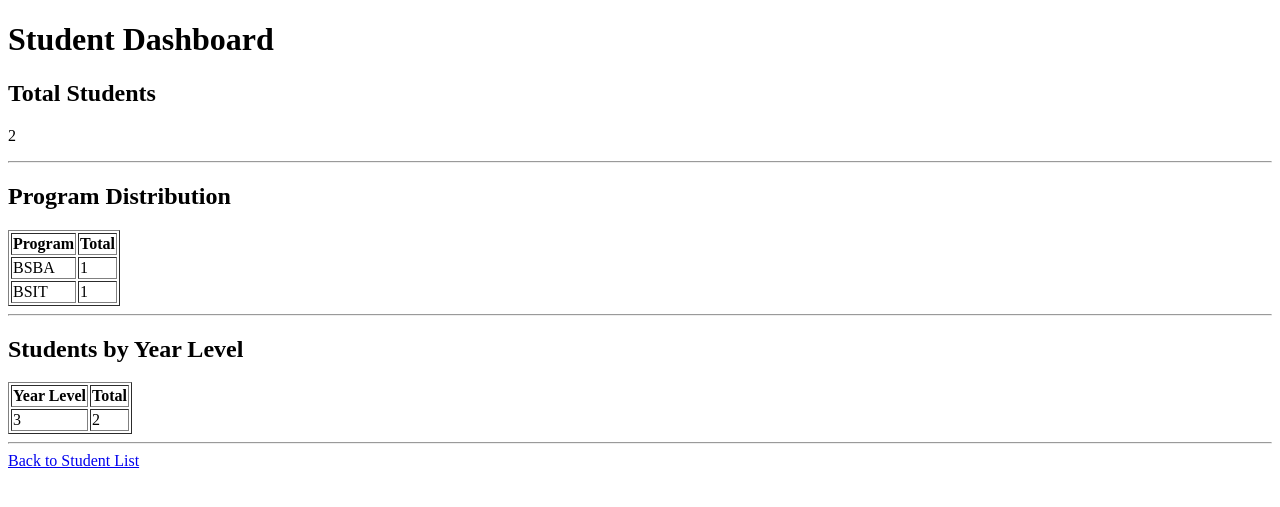
After one commit to mihaillo2005/MJL_DJANGOWEBAPP, a Django app: page /registration/dashboard/ in a window 1280 px wide. The commit adds this page. Shown: the top 507 px of the page. Run offline with Django 5.2, Linux system fonts and the light colour scheme; data comes from the database, SQL or seed files in the repository; both versions use the stored data as it was after the commit.

Commit message:
Add student dashboard for Module 04

```diff
--- /dev/null
+++ b/registration/templates/registration/student_dashboard.html
@@ -0,0 +1,73 @@
+<!DOCTYPE html>
+<html>
+<head>
+    <title>Student Dashboard</title>
+</head>
+<body>
+
+    <h1>Student Dashboard</h1>
+
+    <h2>Total Students</h2>
+
+    <p>
+        {{ total_students }}
+    </p>
+
+    <hr>
+
+    <h2>Program Distribution</h2>
+
+    <table border="1">
+        <tr>
+            <th>Program</th>
+            <th>Total</th>
+        </tr>
+
+        {% for item in program_summary %}
+        <tr>
+            <td>{{ item.program }}</td>
+            <td>{{ item.total }}</td>
+        </tr>
+
+        {% empty %}
+        <tr>
+            <td colspan="2">
+                No program data available.
+            </td>
+        </tr>
+        {% endfor %}
+    </table>
+
+    <hr>
+
+    <h2>Students by Year Level</h2>
+
+    <table border="1">
+        <tr>
+            <th>Year Level</th>
+            <th>Total</th>
+        </tr>
+
+        {% for item in year_summary %}
+        <tr>
+            <td>{{ item.year_level }}</td>
+            <td>{{ item.total }}</td>
+        </tr>
+
+        {% empty %}
+        <tr>
+            <td colspan="2">
+                No year-level data available.
+            </td>
+        </tr>
+        {% endfor %}
+    </table>
+
+    <hr>
+
+    <a href="{% url 'student_list' %}">
+        Back to Student List
+    </a>
+
+</body>
+</html>
--- a/registration/templates/registration/student_list.html
+++ b/registration/templates/registration/student_list.html
@@ -8,6 +8,8 @@
     <h1>Registered Students</h1>
 
     <a href="{% url 'student_create' %}">Register Student</a>
+    |
+    <a href="{% url 'student_dashboard' %}">Student Dashboard</a>
 
     <br><br>
 
--- a/registration/urls.py
+++ b/registration/urls.py
@@ -2,24 +2,13 @@ from django.urls import path
 from . import views
 
 urlpatterns = [
+    path('', views.student_list, name='student_list'),
+    path('add/', views.student_create, name='student_create'),
+    path('edit/<int:pk>/', views.student_update, name='student_update'),
+    path('delete/<int:pk>/', views.student_delete, name='student_delete'),
     path(
-        '',
-        views.student_list,
-        name='student_list'
-    ),
-    path(
-        'add/',
-        views.student_create,
-        name='student_create'
-    ),
-    path(
-        'edit/<int:pk>/',
-        views.student_update,
-        name='student_update'
-    ),
-    path(
-        'delete/<int:pk>/',
-        views.student_delete,
-        name='student_delete'
+        'dashboard/',
+        views.student_dashboard,
+        name='student_dashboard'
     ),
 ]
--- a/registration/views.py
+++ b/registration/views.py
@@ -1,4 +1,5 @@
 from django.shortcuts import render, redirect, get_object_or_404
+from django.db.models import Count
 from .models import Student
 from .forms import StudentForm
 
@@ -6,6 +7,7 @@ from .forms import StudentForm
 def student_create(request):
     if request.method == 'POST':
         form = StudentForm(request.POST)
+
         if form.is_valid():
             form.save()
             return redirect('student_list')
@@ -27,6 +29,8 @@ def student_list(request):
         'registration/student_list.html',
         {'students': students}
     )
+
+
 def student_update(request, pk):
     student = get_object_or_404(Student, pk=pk)
 
@@ -64,3 +68,33 @@ def student_delete(request, pk):
         'registration/student_confirm_delete.html',
         {'student': student}
     )
+
+
+def student_dashboard(request):
+    students = Student.objects.all()
+
+    total_students = students.count()
+
+    program_summary = (
+        students
+        .values('program')
+        .annotate(total=Count('id'))
+        .order_by('program')
+    )
+
+    year_summary = (
+        students
+        .values('year_level')
+        .annotate(total=Count('id'))
+        .order_by('year_level')
+    )
+
+    return render(
+        request,
+        'registration/student_dashboard.html',
+        {
+            'total_students': total_students,
+            'program_summary': program_summary,
+            'year_summary': year_summary,
+        }
+    )
```
Also changed, not shown: db.sqlite3.
